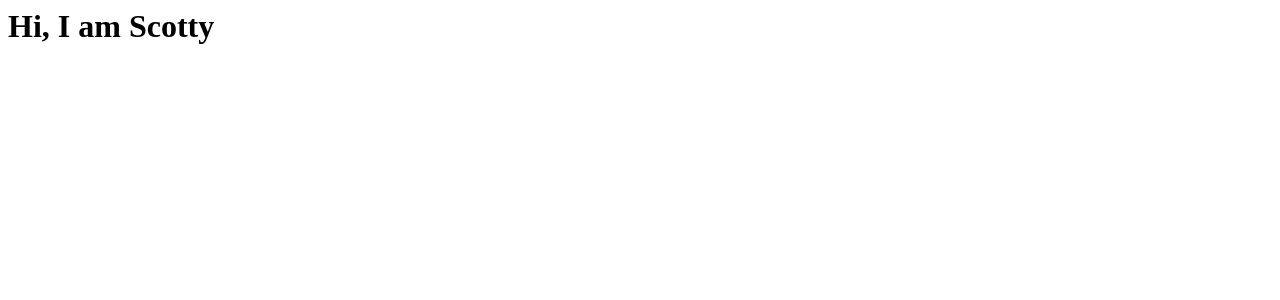
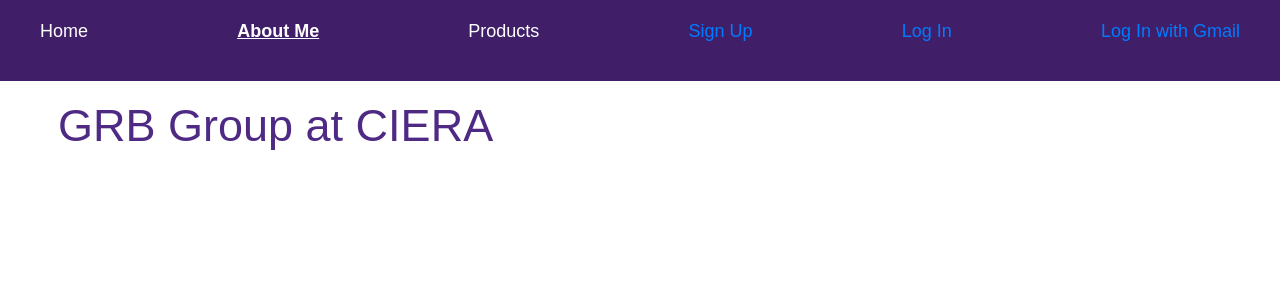
Before and after one commit to CIERA-Transients/bright, a Django app: page /aboutme/ in a window 1280 px wide. Shown: the top 300 px of the page. Run offline with Django 3.2, Linux system fonts and the light colour scheme; some libraries are stand-ins or nearby versions.

Commit message:
Alright I think I finally have a decent skeleton

```diff
--- a/aboutme/templates/aboutme.html
+++ b/aboutme/templates/aboutme.html
@@ -1 +1,10 @@
-<h1>Hi, I am Scotty</br>
+{% extends "base.html" %}
+
+{% block content %}
+
+<body>
+    <h1>GRB Group at CIERA</h1>
+</body>
+
+
+{% endblock %}
--- a/aboutme/urls.py
+++ b/aboutme/urls.py
@@ -1,6 +1,7 @@
 from django.urls import path
 from django.views.generic import TemplateView
 
+app_name = 'aboutme'
 urlpatterns = [
-    path('', TemplateView.as_view(template_name='aboutme.html'), name='home'),
+    path('', TemplateView.as_view(template_name='aboutme.html'), name='aboutme'),
 ]
--- a/bright/dev_settings.py
+++ b/bright/dev_settings.py
@@ -64,7 +64,7 @@
     # third party plugins
     'ckeditor',
     'ckeditor_uploader',
-    #'sslserver',
+    'sslserver',
     'allauth',
     'allauth.account',
     'allauth.socialaccount',
@@ -87,7 +87,7 @@
 TEMPLATES = [
     {
         'BACKEND': 'django.template.backends.django.DjangoTemplates',
-        'DIRS': [],
+        'DIRS': [os.path.join(BASE_DIR, "templates")],
         'APP_DIRS': True,
         'OPTIONS': {
             'context_processors': [
--- a/home/templates/home/index.html
+++ b/home/templates/home/index.html
@@ -3,7 +3,7 @@
 {% block content %}
 
 <body>
-    <h1>About My Company: Wehrlegig Games</h1>
+    <h1>BRIGHT: Open GRB Catalogue</h1>
 </body>
 
 
--- a/home/urls.py
+++ b/home/urls.py
@@ -2,6 +2,7 @@
 
 from .views import HomePageView
 
+app_name = 'home'
 urlpatterns = [
     path('', HomePageView.as_view(), name='home'),
 ]
--- a/static/css/main.css
+++ b/static/css/main.css
@@ -1,12 +1,12 @@
 html, body {
-  background: #404040;
-  color: white;
-  font: 400 15px/1.5 "Open Sans", "Gill Sans", Arial, sans-serif;
+  background: white;
+  color: #4e2a84;
+  font: 400 18px/1.5 "Campton Extra Light", sans-serif;
   margin: 0;
 }
 
 header {
-  background-color: black;
+  background-color: #401f68;
   padding: 1em;
 }
 
@@ -53,6 +53,21 @@
   margin: 1em 0
 }
 
+legend {
+  padding-left: 32px;
+  padding-right: 2px;
+  border: none;
+  font-size : xx-large;
+}
+
+label {
+  color : black;
+  display: block;
+  padding-left: 2px;
+  padding-right: 2px;
+  border: none;
+}
+
 @media screen and (max-width: 1200px) {
   header > nav {
     flex-direction: column;
--- a/templates/base.html
+++ b/templates/base.html
@@ -22,6 +22,7 @@
   <nav id="nav">
     {% with app_name=request.resolver_match.app_name %}
     <li><a {% if request.resolver_match.url_name == 'home' %}class="active"{% endif %} href="/">Home</a></li>
+    <li><a {% if app_name == 'aboutme' %}class="active"{% endif %} href="/aboutme/">About Me</a></li>
     <li><a {% if app_name == 'products' %}class="active"{% endif %} href="/products/">Products</a></li>
     {% if user.is_authenticated %}
         <p>{{ user.username }}
```
